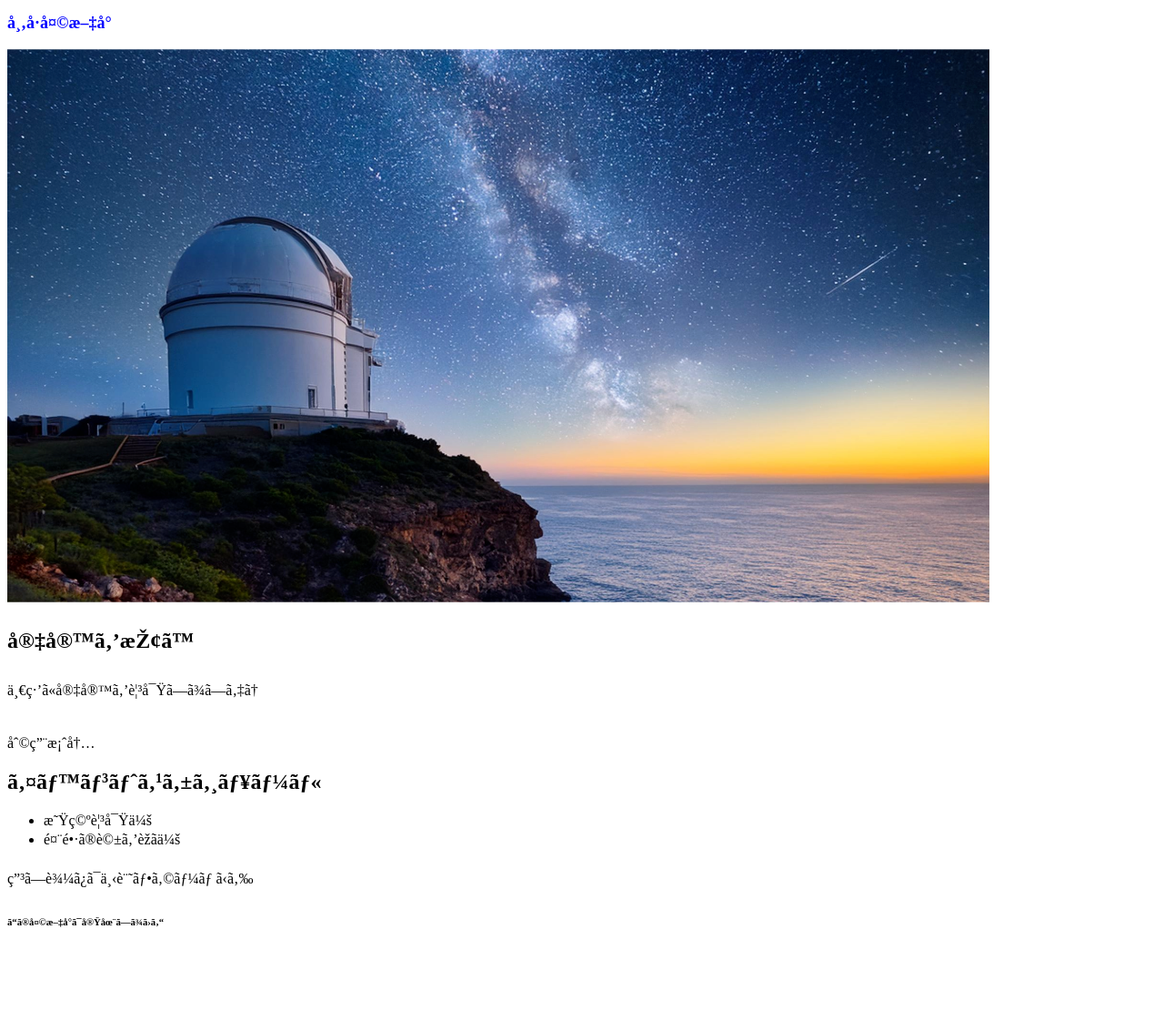
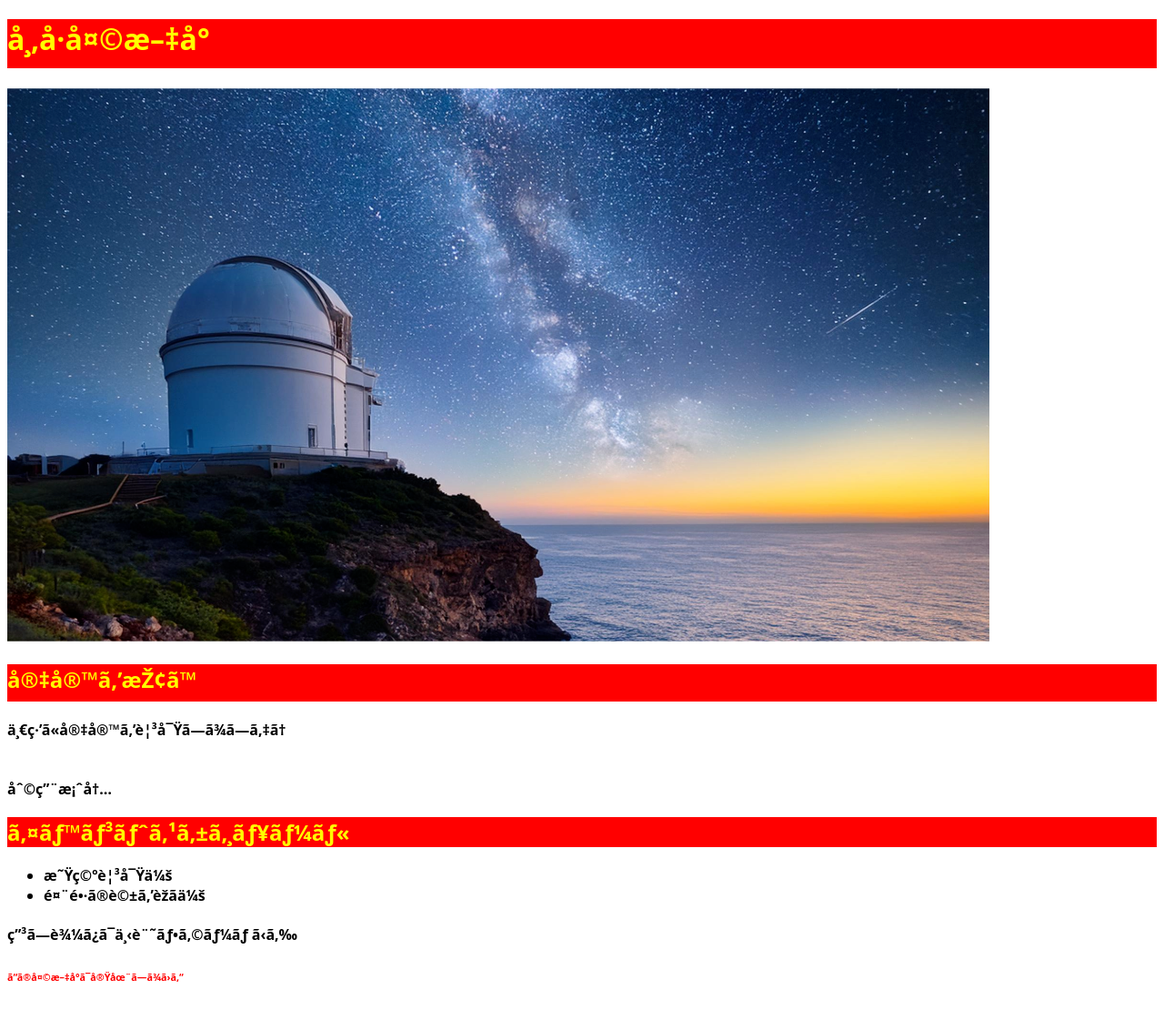
Before and after one commit to ick2322008/prg20241118, a plain HTML site: page index.html in a window 1280 px wide. Shown: the whole page at 91% size. Before the commit the page ends 1049 px from the top, so only its background shows below. Drawn offline with Linux system fonts and the light colour scheme.

Commit message:
2024115update

```diff
--- a/style.css
+++ b/style.css
@@ -1,6 +1,19 @@
+
+body{
+    font-weight: bolder;
+    font-family: system-ui;
+}
 
 h1{
-    font-size: large;
-    font-weight: bold;
-    color: blue;
+    color: yellow;
+    background-color: red;
 }
+
+h2{
+    color: yellow;
+    background-color: red;
+}
+
+h6{
+    color: red;
+}
```
